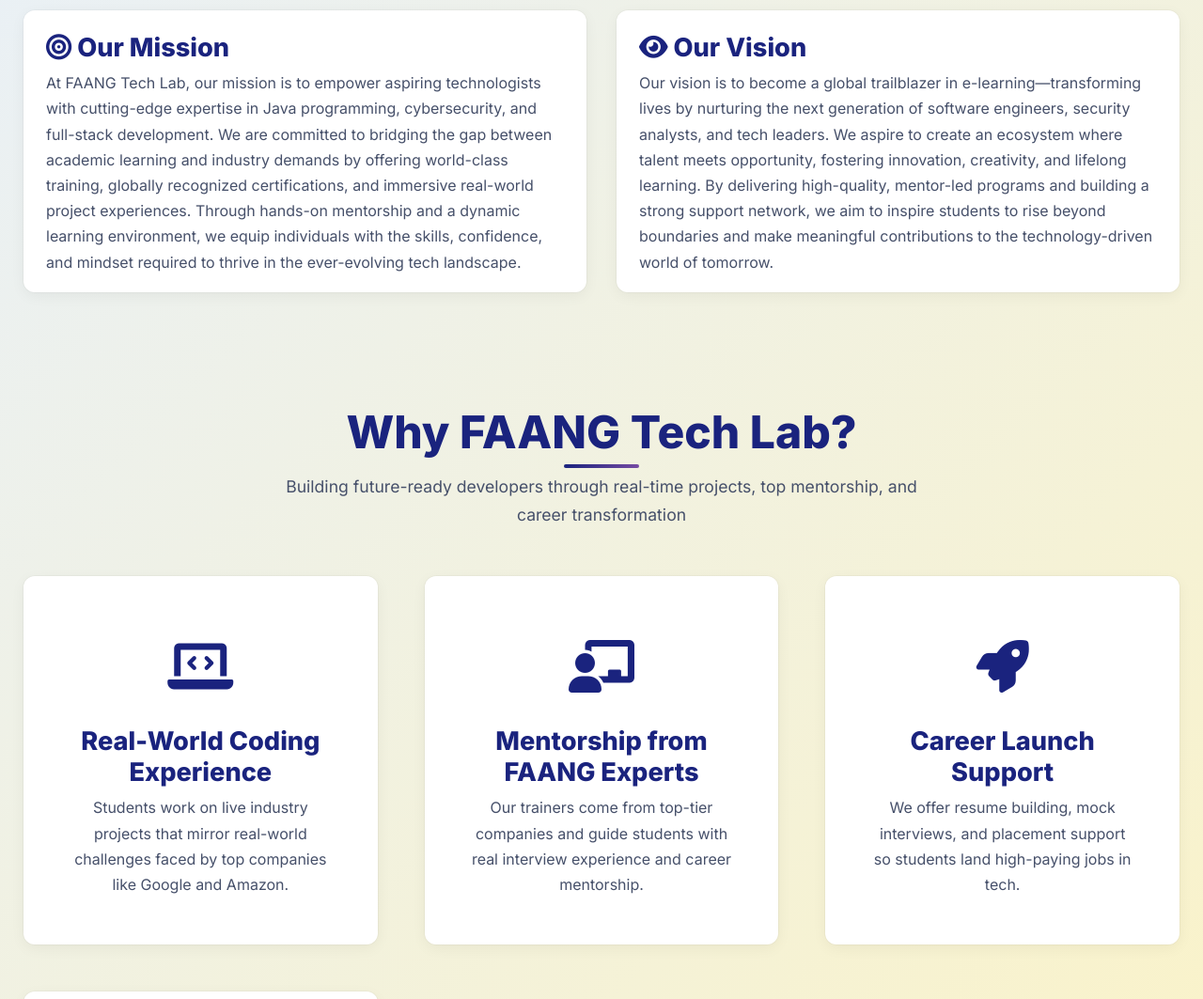
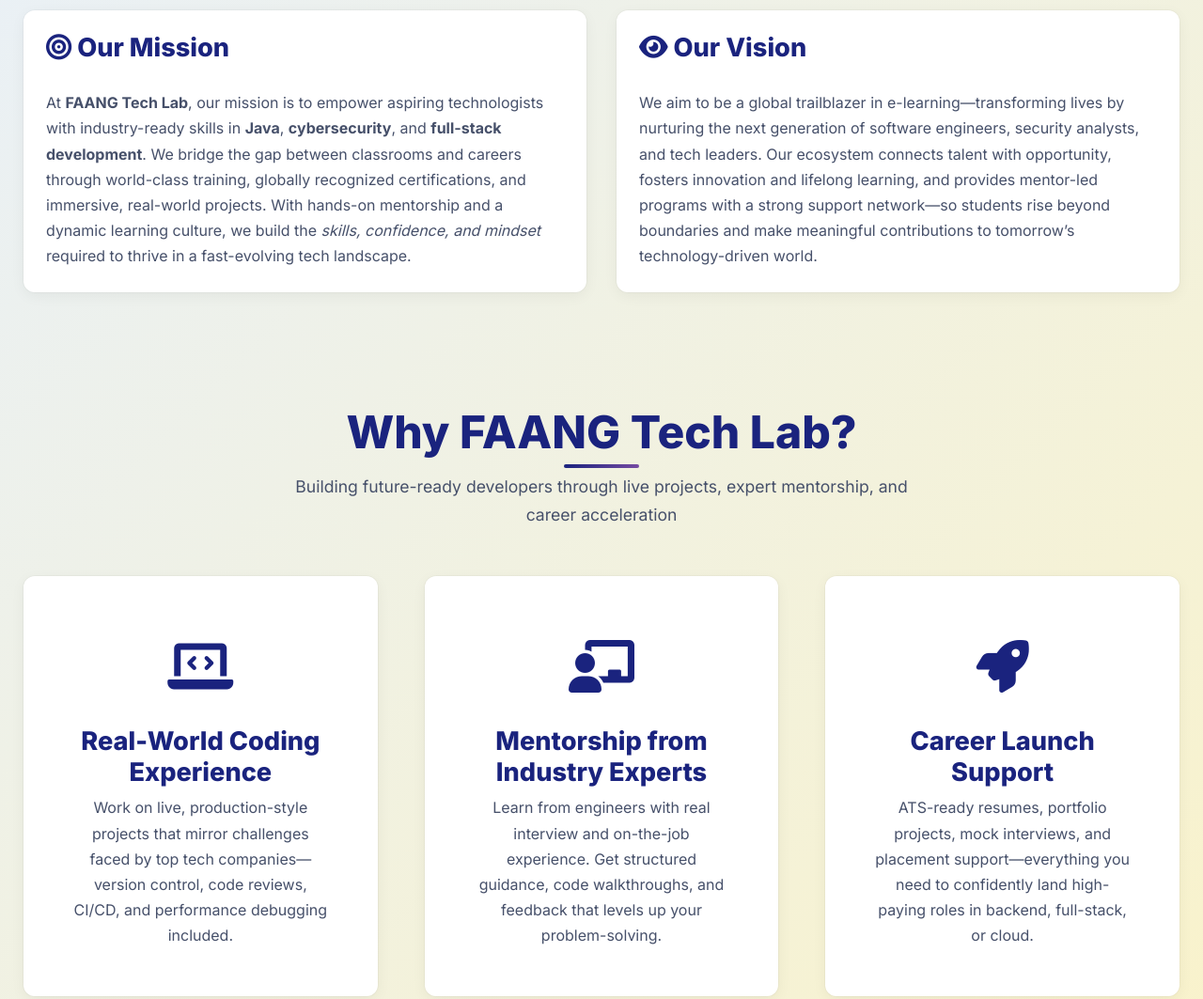
Before and after one commit to varunboppudi/FaangFinal, a plain HTML site: page index.html in a window 1280 px wide. Shown: the part 1140-2203 px from the top of the page at 94% size. Drawn offline with nearby package versions, Linux system fonts and the light colour scheme.

Commit message:
changes done

```diff
--- a/index.html
+++ b/index.html
@@ -37,10 +37,10 @@
             </ul>
             <div class="nav-actions">
                 <!-- Theme Toggle Button -->
-                <button id="theme-toggle" class="theme-toggle" aria-label="Toggle theme">
+                <!-- <button id="theme-toggle" class="theme-toggle" aria-label="Toggle theme">
                     <i class="fas fa-sun light-icon"></i>
                     <i class="fas fa-moon dark-icon"></i>
-                </button>
+                </button> -->
                 <div class="hamburger">
                     <span></span>
                     <span></span>
@@ -118,52 +118,90 @@
 
     <!-- Mission & Vision -->
     <div class="mission-vision-grid">
-            <div class="about-card" data-aos="fade-right">
-                <h3><i class="fas fa-bullseye"></i> Our Mission</h3>
-                <p>At FAANG Tech Lab, our mission is to empower aspiring technologists with cutting-edge expertise in Java programming, cybersecurity, and full-stack development. We are committed to bridging the gap between academic learning and industry demands by offering world-class training, globally recognized certifications, and immersive real-world project experiences. Through hands-on mentorship and a dynamic learning environment, we equip individuals with the skills, confidence, and mindset required to thrive in the ever-evolving tech landscape.            </div>
-            <div class="about-card" data-aos="fade-left">
-                <h3><i class="fas fa-eye"></i> Our Vision</h3>
-                <p>Our vision is to become a global trailblazer in e-learning—transforming lives by nurturing the next generation of software engineers, security analysts, and tech leaders. We aspire to create an ecosystem where talent meets opportunity, fostering innovation, creativity, and lifelong learning. By delivering high-quality, mentor-led programs and building a strong support network, we aim to inspire students to rise beyond boundaries and make meaningful contributions to the technology-driven world of tomorrow.            </div>
+      <article class="about-card" data-aos="fade-right">
+        <h3>
+          <i class="fas fa-bullseye" aria-hidden="true"></i>
+          <span>Our Mission</span>
+        </h3>
+        <p>
+          At <strong>FAANG Tech Lab</strong>, our mission is to empower aspiring technologists with
+          industry-ready skills in <strong>Java</strong>, <strong>cybersecurity</strong>, and
+          <strong>full-stack development</strong>. We bridge the gap between classrooms and careers through
+          world-class training, globally recognized certifications, and immersive, real-world projects.
+          With hands-on mentorship and a dynamic learning culture, we build the <em>skills, confidence, and
+          mindset</em> required to thrive in a fast-evolving tech landscape.
+        </p>
+      </article>
+
+      <article class="about-card" data-aos="fade-left">
+        <h3>
+          <i class="fas fa-eye" aria-hidden="true"></i>
+          <span>Our Vision</span>
+        </h3>
+        <p>
+          We aim to be a global trailblazer in e-learning—transforming lives by nurturing the next generation
+          of software engineers, security analysts, and tech leaders. Our ecosystem connects talent with
+          opportunity, fosters innovation and lifelong learning, and provides mentor-led programs with a strong
+          support network—so students rise beyond boundaries and make meaningful contributions to tomorrow’s
+          technology-driven world.
+        </p>
+      </article>
     </div>
 
+    <!-- Why FAANG Tech Lab -->
     <div class="section-header" data-aos="fade-up">
       <h2>Why FAANG Tech Lab?</h2>
-            <p>Building future-ready developers through real-time projects, top mentorship, and career transformation</p>
+      <p>Building future-ready developers through live projects, expert mentorship, and career acceleration</p>
     </div>
 
-        <!-- Why Choose FAANG Cards -->
     <div class="about-grid">
-            <div class="about-card" data-aos="fade-up" data-aos-delay="100">
-                <div class="card-icon">
+      <article class="about-card" data-aos="fade-up" data-aos-delay="100">
+        <div class="card-icon" aria-hidden="true">
           <i class="fas fa-laptop-code"></i>
         </div>
         <h3>Real-World Coding Experience</h3>
-                <p>Students work on live industry projects that mirror real-world challenges faced by top companies like Google and Amazon.</p>
-            </div>
-            <div class="about-card" data-aos="fade-up" data-aos-delay="200">
-                <div class="card-icon">
+        <p>
+          Work on live, production-style projects that mirror challenges faced by top tech companies—version control,
+          code reviews, CI/CD, and performance debugging included.
+        </p>
+      </article>
+
+      <article class="about-card" data-aos="fade-up" data-aos-delay="200">
+        <div class="card-icon" aria-hidden="true">
           <i class="fas fa-chalkboard-teacher"></i>
         </div>
-                <h3>Mentorship from FAANG Experts</h3>
-                <p>Our trainers come from top-tier companies and guide students with real interview experience and career mentorship.</p>
-            </div>
-            <div class="about-card" data-aos="fade-up" data-aos-delay="300">
-                <div class="card-icon">
+        <h3>Mentorship from Industry Experts</h3>
+        <p>
+          Learn from engineers with real interview and on-the-job experience.
+          Get structured guidance, code walkthroughs, and feedback that levels up your problem-solving.
+        </p>
+      </article>
+
+      <article class="about-card" data-aos="fade-up" data-aos-delay="300">
+        <div class="card-icon" aria-hidden="true">
           <i class="fas fa-rocket"></i>
         </div>
         <h3>Career Launch Support</h3>
-                <p>We offer resume building, mock interviews, and placement support so students land high-paying jobs in tech.</p>
-            </div>
-            <div class="about-card" data-aos="fade-up" data-aos-delay="400">
-                <div class="card-icon">
+        <p>
+          ATS-ready resumes, portfolio projects, mock interviews, and placement support—everything you need to
+          confidently land high-paying roles in backend, full-stack, or cloud.
+        </p>
+      </article>
+
+      <article class="about-card" data-aos="fade-up" data-aos-delay="400">
+        <div class="card-icon" aria-hidden="true">
           <i class="fas fa-users"></i>
         </div>
-                <h3>Dynamic Developer Community</h3>
-                <p>Join a vibrant network of peers, mentors, and alumni collaborating through codeathons, workshops, and tech events.</p>
-            </div>
+        <h3>Vibrant Developer Community</h3>
+        <p>
+          Join a peer-to-peer network of learners, mentors, and alumni. Collaborate through hackathons,
+          codeathons, study groups, and tech meetups—grow faster together.
+        </p>
+      </article>
     </div>
   </div>
 </section>
+
 
 
     <section id="courses" class="courses">
@@ -429,7 +467,7 @@ style="background-color: #FF5722; color: white; padding: 10px 20px; text-decorat
                             <p class="member-bio">As a Lead Senior Java Developer at JPMorgan Chase & Co.I have 9+ years of experience in developing web-based and client-server applications using JAVA/J2EE,Spring,Spring Boot,and Angular frameworks.
 </p>
                             <div class="member-social">
-                                <a href="https://www.linkedin.com/in/venkateswara-rao-jillellamudi-0b2a19264/" aria-label="LinkedIn"><i class="fab fa-linkedin-in"></i></a>
+                                <a href="https://www.linkedin.com/in/vjjill/" aria-label="LinkedIn"><i class="fab fa-linkedin-in"></i></a>
                                 <a href="mailto:someone@example.com" aria-label="Mail"><i class="fas fa-envelope"></i></a>
                                 <!-- <a href="#" aria-label="Twitter"><i class="fab fa-twitter"></i></a> -->
                             </div>
@@ -440,7 +478,7 @@ style="background-color: #FF5722; color: white; padding: 10px 20px; text-decorat
                     <div class="card-inner">
                         <div class="card-front">
                             <div class="member-photo">
-                                <img src="https://media.licdn.com/dms/image/v2/C4D03AQFV3WaS23AgjQ/profile-displayphoto-shrink_800_800/profile-displayphoto-shrink_800_800/0/1517342864615?e=1755734400&v=beta&t=XzkQnZzk2vUx8DjHKqSYVfECV6tZJScYyAULLcY8Fng" alt="John Smith">
+                                <img src="ashok.jpeg" alt="John Smith">
                             </div>
                             <h3>Ashok Babu Kolla</h3>
                             <p class="member-role">Co-Founder & MD</p>
@@ -457,24 +495,7 @@ style="background-color: #FF5722; color: white; padding: 10px 20px; text-decorat
                         </div>
                     </div>
                 </div>
-                <div class="team-member-card" data-aos="zoom-in" data-aos-delay="300">
-                    <div class="card-inner">
-                        <div class="card-front">
-                            <div class="member-photo">
-                                <img src="sm.jpeg" alt="Alice Williams">
-                            </div>
-                            <h3>Suresh Babu Madala</h3>
-                            <p class="member-role">Lead Java Trainer</p>
-                        </div>
-                        <div class="card-back">
-                            <p class="member-bio">A Senior Software Engineer with a deep expertise in Java and Spring Boot. Alice has mentored hundreds of aspiring developers.</p>
-                            <div class="member-social">
-                                <a href="#" aria-label="LinkedIn"><i class="fab fa-linkedin-in"></i></a>
-                                <a href="mailto:someone@example.com" aria-label="Mail"><i class="fas fa-envelope"></i></a>
-                            </div>
-                        </div>
-                    </div>
-                </div>
+
                 <div class="team-member-card" data-aos="zoom-in" data-aos-delay="400">
                     <div class="card-inner">
                         <div class="card-front">
--- a/style.css
+++ b/style.css
@@ -17,7 +17,7 @@
     --bg-body: #FCF3C3; /* Light Sand - Overall body background */
     --bg-section-unified-light: linear-gradient(135deg, #E8F0FA 0%, #FCF3C3 100%); /* Cloud Blue to Light Sand gradient for sections */
     --bg-card: #FFFFFF; /* Crisp White for cards */
-    --bg-dark-footer: #0B1B32; /* Even Darker Blue for footer */
+    --bg-dark-footer: #e8eaee; /* Even Darker Blue for footer */
 
     --border-color: #EAEBEF; /* Silver Gray - Dividers, input backgrounds */
     --shadow-light: rgba(0, 0, 0, 0.05) 0px 4px 15px 0px, rgba(0, 0, 0, 0.03) 0px 0px 0px 1px; /* Softer neutral shadow */
@@ -1224,7 +1224,7 @@ html[data-theme='dark'] .form-message.error {
 
 /* Full Footer */
 .footer {
-    background-color: var(--bg-dark-footer); /* Footer background uses dark blue */
+    background-color: black; /* Footer background uses dark blue */
     color: #e9ecef;
     padding: var(--spacing-xl) 0 var(--spacing-md) 0;
     font-size: 1rem;
```
Also changed, not shown: ashok.jpeg (added), sm.jpeg (deleted), vj2.jpeg (deleted), 1 other file. Lines whose indentation alone changed are shown as unchanged.
